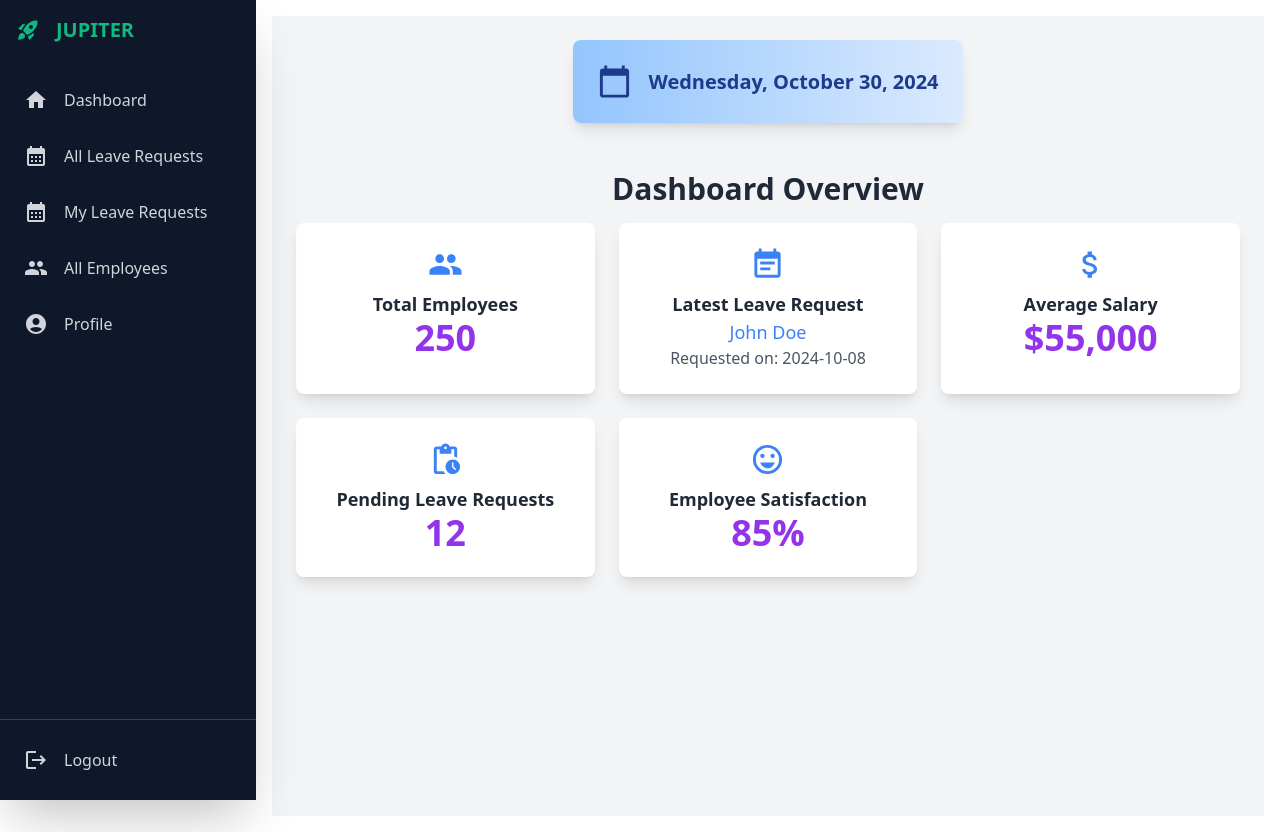
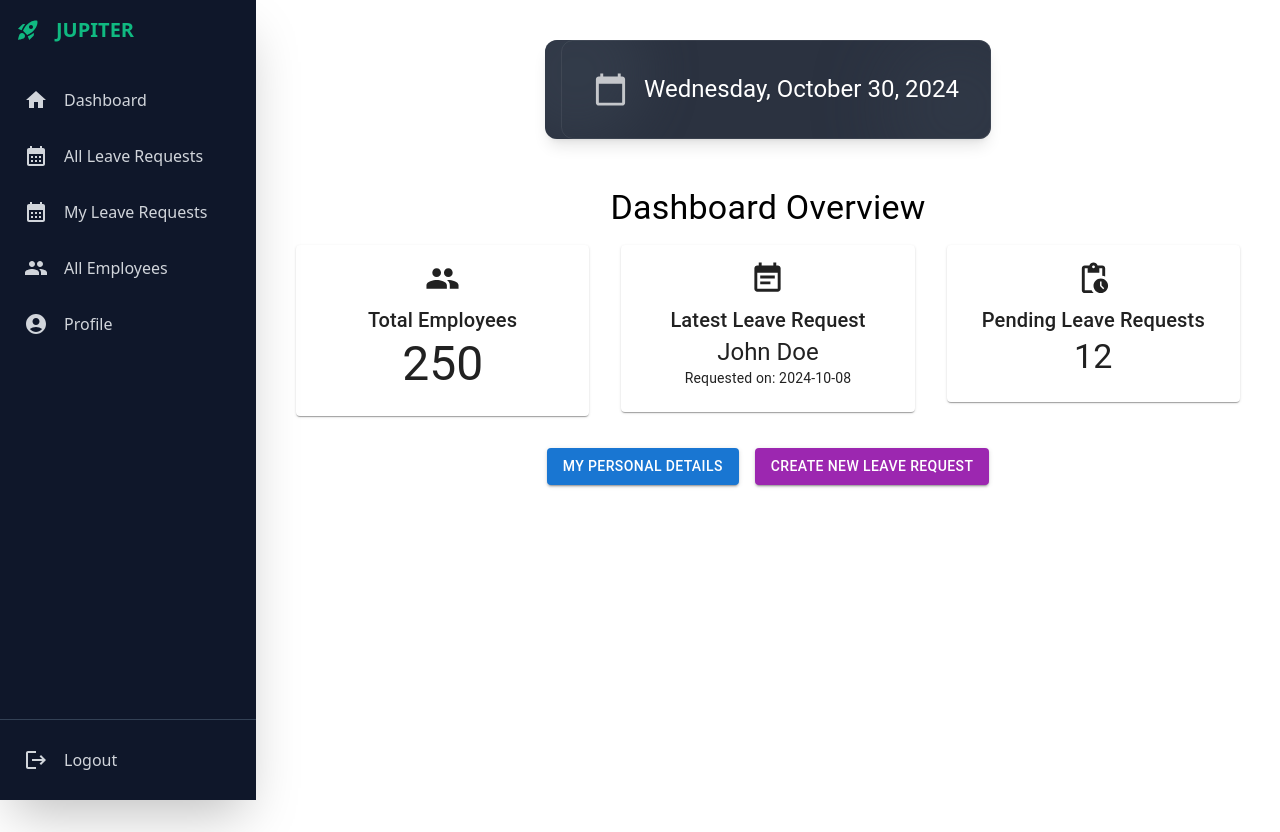
Before and after one commit to nimashXDilshan/DataBase-Human-Resource-Management-System, a React (Vite) app in the folder vite-project/: page /dashboard in a window 1280 px wide. Built offline with nearby package versions, Linux system fonts and the light colour scheme.

Commit message:
Rename dashboard route and remove unused Dashboard1 component

```diff
--- a/vite-project/src/App.jsx
+++ b/vite-project/src/App.jsx
@@ -16,7 +16,6 @@ import CreateUserAccount from './Pages/newLogin';
 import Newloginpage from './Pages/createonlyloginpage';
 import SuccessPage from './Pages/successfullyaddedemployeepage';
 import Dashboard from './Pages/dashboard';
-import Dashboard1 from './Pages/Dashboard1';
 import LeaveRequestApprovedPart from './Pages/LeaveRequestApprove';
 import SupervisorLeaveApprove from './Pages/ApproveLeaveSupervisor';
 import AllEmploees from './Pages/AllEmployees';
@@ -50,9 +49,8 @@ function App() {
               <Route path="/FillEmployeeDetails" element={<Fillemployeedetails />} />
               <Route path="/profile" element={<Profile />} />
               <Route path="/newLogin" element={<CreateUserAccount />} />
+              <Route path="/successfullyaddedemployeepage" element={<SuccessPage />} />
               <Route path="/dashboard" element={<Dashboard />} />
-              <Route path="/successfullyaddedemployeepage" element={<SuccessPage />} />
-              <Route path="/dashboard1" element={<Dashboard1 />} />
               <Route path="/LeaveRequestApprove" element={<LeaveRequestApprovedPart />} />
               <Route path="/ApproveLeaveSupervisor" element={<SupervisorLeaveApprove />} />
               <Route path="/update/:id" element={<LeaveRequest />} />
--- a/vite-project/src/Components/NavBar/NavBar.jsx
+++ b/vite-project/src/Components/NavBar/NavBar.jsx
@@ -50,7 +50,7 @@ const SideNavBar = () => {
 
       {/* Navigation Links */}
       <div className="flex-1 px-2 py-4 flex flex-col gap-2">
-        <NavItem icon={HomeIcon} label="Dashboard" to="/dashboard1" />
+        <NavItem icon={HomeIcon} label="Dashboard" to="/dashboard" />
         <NavItem
           icon={CalendarMonthIcon}
           label="All Leave Requests"
--- a/vite-project/src/Pages/Dashboard1.jsx
+++ /dev/null
@@ -1,102 +0,0 @@
-import React from 'react';
-import { Card, CardContent, Typography, Grid, Button } from '@mui/material';
-import PeopleIcon from '@mui/icons-material/People';
-import AttachMoneyIcon from '@mui/icons-material/AttachMoney';
-import EventNoteIcon from '@mui/icons-material/EventNote';
-import CalendarTodayIcon from '@mui/icons-material/CalendarToday';
-import PendingActionsIcon from '@mui/icons-material/PendingActions';
-import SentimentVerySatisfiedIcon from '@mui/icons-material/SentimentVerySatisfied';
-import { useNavigate } from 'react-router-dom';
-
-
-const Dashboard = () => {
-  const today = new Date().toLocaleDateString(undefined, { weekday: 'long', year: 'numeric', month: 'long', day: 'numeric' });
-  const navigate = useNavigate();
-
-  return (
-    <div className="p-6 bg-background min-h-screen flex flex-col items-center">
-      {/* Date Banner */}
-      <div className="relative mb-8 p-8 rounded-xl shadow-lg bg-[#2B3240] flex items-center justify-center space-x-4 overflow-hidden">
-        {/* Background Accent Circles for Depth */}
-        <div className="absolute -top-10 -left-10 h-36 w-36 rounded-full bg-[#3A4452] opacity-50 blur-xl"></div>
-        <div className="absolute -bottom-10 -right-10 h-36 w-36 rounded-full bg-[#3A4452] opacity-40 blur-2xl"></div>
-
-        {/* Icon and Text */}
-        <CalendarTodayIcon fontSize="large" className="text-white animate-pulse" />
-        <Typography variant="h5" className="font-bold text-white tracking-wide relative z-10 drop-shadow-sm transition-transform transform hover:scale-105">
-          {today}
-        </Typography>
-
-        {/* Soft Border Glow */}
-        <div className="absolute inset-0 rounded-xl border border-opacity-10 border-white opacity-70 transition-opacity hover:opacity-90"></div>
-      </div>
-
-
-      {/* Dashboard Overview */}
-      <Typography variant="h4" className="mb-6 text-text font-bold text-center p-4">Dashboard Overview</Typography>
-
-      <Grid container spacing={4} justifyContent="center"> {/* Center grid items */}
-        {/* Total Employees */}
-        <Grid item xs={12} sm={6} lg={4}>
-          <Card className="hover:shadow-2xl transition-shadow duration-300" onClick={() => navigate('/allemployees')}>
-            <CardContent className="text-center">
-              <PeopleIcon fontSize="large" className="text-primary mb-2" />
-              <Typography variant="h6" className="text-text font-bold">Total Employees</Typography>
-              <Typography variant="h3" className="text-accent font-bold">250</Typography>
-            </CardContent>
-          </Card>
-        </Grid>
-
-        {/* Latest Leave Request */}
-        <Grid item xs={12} sm={6} lg={4}>
-          <Card className="hover:shadow-2xl transition-shadow duration-300" onClick={() => navigate('/ApproveLeaveSupervisor')}>
-            <CardContent className="text-center">
-              <EventNoteIcon fontSize="large" className="text-primary mb-2" />
-              <Typography variant="h6" className="text-text font-bold">Latest Leave Request</Typography>
-              <Typography variant="h5" className="text-primary">John Doe</Typography>
-              <Typography variant="body2" className="text-text">Requested on: 2024-10-08</Typography>
-            </CardContent>
-          </Card>
-        </Grid>
-
-        {/* Pending Leave Requests */}
-        <Grid item xs={12} sm={6} lg={4}>
-          <Card className="hover:shadow-2xl transition-shadow duration-300" onClick={() => navigate('/Leave')}>
-            <CardContent className="text-center">
-              <PendingActionsIcon fontSize="large" className="text-primary mb-2" />
-              <Typography variant="h6" className="text-text font-bold">Pending Leave Requests</Typography>
-              <Typography variant="h4" className="text-accent font-bold">12</Typography>
-            </CardContent>
-          </Card>
-        </Grid>
-
-
-      </Grid>
-
-      {/* Buttons Section */}
-      <div className="mt-8 flex justify-center space-x-4">
-        {/* My Personal Details Button */}
-        <Button
-          variant="contained"
-          color="primary"
-          onClick={() => navigate('/profile')}
-          className="font-bold"
-        >
-          My Personal Details
-        </Button>
-
-        {/* Create New Leave Request Button */}
-        <Button
-          variant="contained"
-          color="secondary"
-          onClick={() => navigate('/Leave Request')}
-          className="font-bold"
-        >
-          Create New Leave Request
-        </Button>
-      </div>
-    </div>
-  );
-};
-
-export default Dashboard;
--- a/vite-project/src/Pages/createonlyloginpage.jsx
+++ b/vite-project/src/Pages/createonlyloginpage.jsx
@@ -20,7 +20,7 @@ const Login = () => {
         setSuccess('Login successful! Redirecting...');
         localStorage.setItem('token', response.data.token);
         localStorage.setItem('user', JSON.stringify(response.data.user));
-        window.location.href = '/dashboard1';
+        window.location.href = '/dashboard';
       }
     } catch (error) {
       if (error.response) {
--- a/vite-project/src/Pages/dashboard.jsx
+++ b/vite-project/src/Pages/dashboard.jsx
@@ -1,72 +1,99 @@
 import React from 'react';
-import { useNavigate } from 'react-router-dom';
+import { Card, CardContent, Typography, Grid, Button } from '@mui/material';
 import PeopleIcon from '@mui/icons-material/People';
 import AttachMoneyIcon from '@mui/icons-material/AttachMoney';
 import EventNoteIcon from '@mui/icons-material/EventNote';
 import CalendarTodayIcon from '@mui/icons-material/CalendarToday';
 import PendingActionsIcon from '@mui/icons-material/PendingActions';
 import SentimentVerySatisfiedIcon from '@mui/icons-material/SentimentVerySatisfied';
+import { useNavigate } from 'react-router-dom';
+
 
 const Dashboard = () => {
   const today = new Date().toLocaleDateString(undefined, { weekday: 'long', year: 'numeric', month: 'long', day: 'numeric' });
   const navigate = useNavigate();
 
   return (
-    <div className="p-6 bg-gray-100 min-h-screen flex flex-col items-center">
+    <div className="p-6 bg-background min-h-screen flex flex-col items-center">
       {/* Date Banner */}
-      <div className="mb-8 p-6 bg-gradient-to-r from-blue-300 to-blue-100 text-blue-900 text-center rounded-lg shadow-lg flex items-center justify-center space-x-4">
-        <CalendarTodayIcon fontSize="large" className="text-blue-900" />
-        <h5 className="text-xl font-bold">{today}</h5>
+      <div className="relative mb-8 p-8 rounded-xl shadow-lg bg-[#2B3240] flex items-center justify-center space-x-4 overflow-hidden">
+        {/* Background Accent Circles for Depth */}
+        <div className="absolute -top-10 -left-10 h-36 w-36 rounded-full bg-[#3A4452] opacity-50 blur-xl"></div>
+        <div className="absolute -bottom-10 -right-10 h-36 w-36 rounded-full bg-[#3A4452] opacity-40 blur-2xl"></div>
+
+        {/* Icon and Text */}
+        <CalendarTodayIcon fontSize="large" className="text-white animate-pulse" />
+        <Typography variant="h5" className="font-bold text-white tracking-wide relative z-10 drop-shadow-sm transition-transform transform hover:scale-105">
+          {today}
+        </Typography>
+
+        {/* Soft Border Glow */}
+        <div className="absolute inset-0 rounded-xl border border-opacity-10 border-white opacity-70 transition-opacity hover:opacity-90"></div>
       </div>
 
+
       {/* Dashboard Overview */}
-      <h4 className="text-3xl text-gray-800 font-bold text-center p-4">Dashboard Overview</h4>
+      <Typography variant="h4" className="mb-6 text-text font-bold text-center p-4">Dashboard Overview</Typography>
 
-      <div className="grid grid-cols-1 sm:grid-cols-2 lg:grid-cols-3 gap-6 w-full max-w-5xl">
+      <Grid container spacing={4} justifyContent="center"> {/* Center grid items */}
         {/* Total Employees */}
-        <div
-          className="bg-white p-6 rounded-lg shadow-lg hover:shadow-2xl transition-shadow duration-300 cursor-pointer text-center"
-          onClick={() => navigate('/allemployees')}
-        >
-          <PeopleIcon fontSize="large" className="text-blue-500 mb-2" />
-          <h6 className="text-lg font-bold text-gray-800">Total Employees</h6>
-          <h3 className="text-4xl text-purple-600 font-bold">250</h3>
-        </div>
+        <Grid item xs={12} sm={6} lg={4}>
+          <Card className="hover:shadow-2xl transition-shadow duration-300" onClick={() => navigate('/allemployees')}>
+            <CardContent className="text-center">
+              <PeopleIcon fontSize="large" className="text-primary mb-2" />
+              <Typography variant="h6" className="text-text font-bold">Total Employees</Typography>
+              <Typography variant="h3" className="text-accent font-bold">250</Typography>
+            </CardContent>
+          </Card>
+        </Grid>
 
         {/* Latest Leave Request */}
-        <div
-          className="bg-white p-6 rounded-lg shadow-lg hover:shadow-2xl transition-shadow duration-300 cursor-pointer text-center"
-          onClick={() => navigate('/leaverequests')}
-        >
-          <EventNoteIcon fontSize="large" className="text-blue-500 mb-2" />
-          <h6 className="text-lg font-bold text-gray-800">Latest Leave Request</h6>
-          <h5 className="text-lg text-blue-500">John Doe</h5>
-          <p className="text-gray-600">Requested on: 2024-10-08</p>
-        </div>
-
-        {/* Average Salary */}
-        <div className="bg-white p-6 rounded-lg shadow-lg hover:shadow-2xl transition-shadow duration-300 text-center">
-          <AttachMoneyIcon fontSize="large" className="text-blue-500 mb-2" />
-          <h6 className="text-lg font-bold text-gray-800">Average Salary</h6>
-          <h3 className="text-4xl text-purple-600 font-bold">$55,000</h3>
-        </div>
+        <Grid item xs={12} sm={6} lg={4}>
+          <Card className="hover:shadow-2xl transition-shadow duration-300" onClick={() => navigate('/ApproveLeaveSupervisor')}>
+            <CardContent className="text-center">
+              <EventNoteIcon fontSize="large" className="text-primary mb-2" />
+              <Typography variant="h6" className="text-text font-bold">Latest Leave Request</Typography>
+              <Typography variant="h5" className="text-primary">John Doe</Typography>
+              <Typography variant="body2" className="text-text">Requested on: 2024-10-08</Typography>
+            </CardContent>
+          </Card>
+        </Grid>
 
         {/* Pending Leave Requests */}
-        <div
-          className="bg-white p-6 rounded-lg shadow-lg hover:shadow-2xl transition-shadow duration-300 cursor-pointer text-center"
-          onClick={() => navigate('/leaverequests')}
+        <Grid item xs={12} sm={6} lg={4}>
+          <Card className="hover:shadow-2xl transition-shadow duration-300" onClick={() => navigate('/Leave')}>
+            <CardContent className="text-center">
+              <PendingActionsIcon fontSize="large" className="text-primary mb-2" />
+              <Typography variant="h6" className="text-text font-bold">Pending Leave Requests</Typography>
+              <Typography variant="h4" className="text-accent font-bold">12</Typography>
+            </CardContent>
+          </Card>
+        </Grid>
+
+
+      </Grid>
+
+      {/* Buttons Section */}
+      <div className="mt-8 flex justify-center space-x-4">
+        {/* My Personal Details Button */}
+        <Button
+          variant="contained"
+          color="primary"
+          onClick={() => navigate('/profile')}
+          className="font-bold"
         >
-          <PendingActionsIcon fontSize="large" className="text-blue-500 mb-2" />
-          <h6 className="text-lg font-bold text-gray-800">Pending Leave Requests</h6>
-          <h4 className="text-4xl text-purple-600 font-bold">12</h4>
-        </div>
+          My Personal Details
+        </Button>
 
-        {/* Employee Satisfaction */}
-        <div className="bg-white p-6 rounded-lg shadow-lg hover:shadow-2xl transition-shadow duration-300 text-center">
-          <SentimentVerySatisfiedIcon fontSize="large" className="text-blue-500 mb-2" />
-          <h6 className="text-lg font-bold text-gray-800">Employee Satisfaction</h6>
-          <h4 className="text-4xl text-purple-600 font-bold">85%</h4>
-        </div>
+        {/* Create New Leave Request Button */}
+        <Button
+          variant="contained"
+          color="secondary"
+          onClick={() => navigate('/Leave Request')}
+          className="font-bold"
+        >
+          Create New Leave Request
+        </Button>
       </div>
     </div>
   );
```
